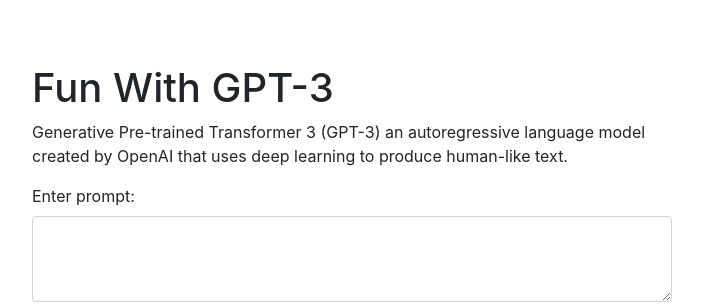
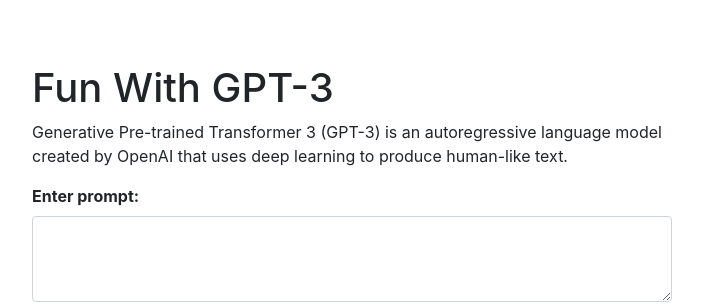
Before and after one commit to hongyuewang/fun-with-gpt-3, an Angular app: page / in a window 1280 px wide. Shown: the top 304 px of the page, without its empty margins (288-991 px from the left). Built offline with nearby package versions, Linux system fonts and the light colour scheme; no server answers; what src would draw is missing.

Commit message:
More style changes

```diff
--- a/src/app/app.component.html
+++ b/src/app/app.component.html
@@ -12,11 +12,11 @@
 <body>
     <h1>Fun With GPT-3</h1>
 
-    <p>Generative Pre-trained Transformer 3 (GPT-3) an autoregressive language model created by OpenAI that uses deep learning to produce human-like text.</p>
+    <p>Generative Pre-trained Transformer 3 (GPT-3) is an autoregressive language model created by OpenAI that uses deep learning to produce human-like text.</p>
 
     <form  #promptForm = "ngForm" (ngSubmit) = "onClickSubmit(promptForm.value)" >
         <div class="form-group">
-            <label for="prompt">Enter prompt:</label>
+            <label for="prompt"><b>Enter prompt:</b></label>
             <textarea class="form-control" id="prompt" name="prompt" rows="3" ngModel></textarea>
         </div>
         <button type="submit" class="btn btn-primary mb-2">Submit</button>
```
